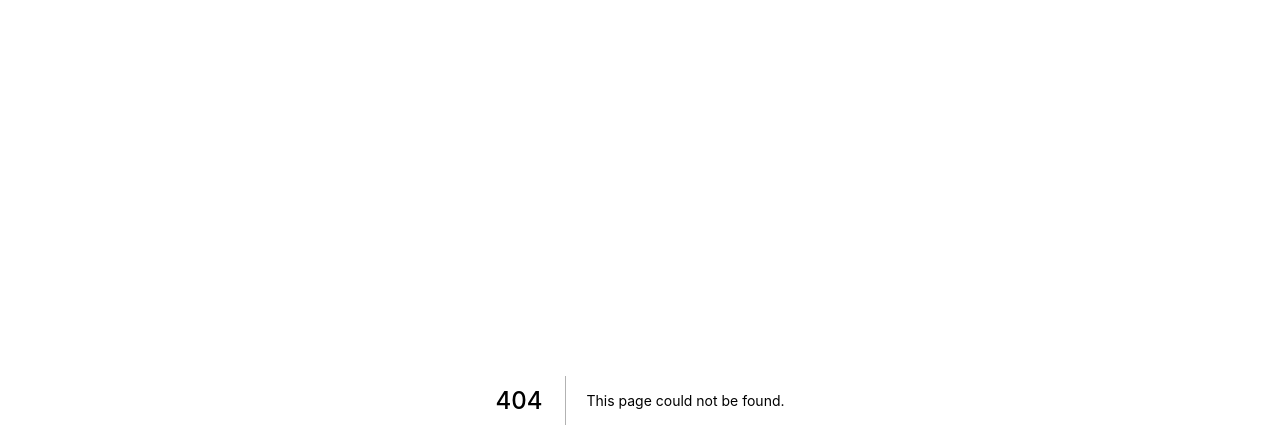
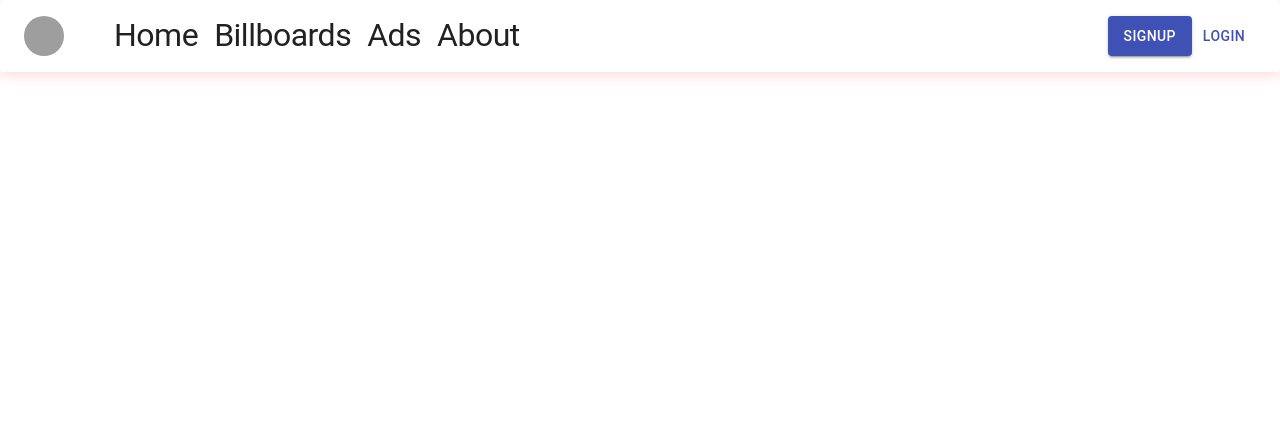
Before and after one commit to viveksri96/adpitchers-frontend, a Next.js app: page /common/Header in a window 1280 px wide. Before the commit this address had no page. Shown: the top 448 px of the page. Built offline with nearby package versions, Linux system fonts and the light colour scheme; grey boxes are pictures that could not be loaded.

Commit message:
feat: added header component

```diff
--- a/package.json
+++ b/package.json
@@ -8,6 +8,8 @@
     "start": "next start"
   },
   "dependencies": {
+    "@material-ui/core": "^4.11.0",
+    "@material-ui/styles": "^4.10.0",
     "next": "9.5.3",
     "react": "16.13.1",
     "react-dom": "16.13.1"
--- /dev/null
+++ b/pages/common/Header.js
@@ -0,0 +1,64 @@
+import Grid from '@material-ui/core/Grid';
+import { Button, Avatar, Typography } from '@material-ui/core';
+import { makeStyles } from '@material-ui/styles';
+
+const useStyles = makeStyles({
+  root: {
+    padding: '16px 24px',
+    border: 0,
+    borderRadius: 3,
+    boxShadow: '0px 1px 15px 1px rgba(255, 105, 135, .3)',
+    color: 'white',
+  },
+  flex: {
+    display: 'flex'
+  },
+  logo: {
+    marginRight: 42
+  },
+  button: {
+    height: 40,
+    textTransform: 'none',
+  },
+  buttonText: {
+    fontSize: 32,
+    fontWeight: 'normal',
+  },
+  avatar: {
+    display: 'flex',
+    justifyContent: 'flex-end'
+  },
+  authButton: {
+    height: 40
+  }
+});
+
+export default function Header() {
+  const classes = useStyles()
+  console.log(classes)
+  return(
+    <Grid container className={classes.root}>
+      <Grid item xs="8" className={classes.flex}>
+        <Avatar
+          className={classes.logo}
+          alt="logo"
+          src="https://tl.vhv.rs/dpng/s/416-4160680_from-liquipedia-playerunknowns-battlegrounds-wiki-logo-png-for.png"
+        />
+        {
+          ['Home', 'Billboards', 'Ads', 'About'].map(buttonName => (
+            <Button className={`${classes.button}`} >
+              <Typography variant='h1' className={classes.buttonText}>
+                {buttonName}
+              </Typography>
+            </Button>
+          ))
+        }
+      </Grid>
+      <Grid item xs="4" className={classes.avatar}>
+        <Button variant="contained" color="primary" className={classes.authButton}>Signup</Button>
+        <Button color="primary" className={classes.authButton}>Login</Button>
+        {/* <Avatar alt="Remy Sharp" src="https://api.adorable.io/avatars/285/abott@adorable.png" /> */}
+      </Grid>
+    </Grid>
+  )
+}
--- a/pages/index.js
+++ b/pages/index.js
@@ -1,65 +1,26 @@
 import Head from 'next/head'
+import Grid from '@material-ui/core/Grid';
 import styles from '../styles/Home.module.css'
+import Header from './common/Header';
+import { ThemeProvider, createMuiTheme } from '@material-ui/core';
+
+const theme = createMuiTheme({
+  typography: {
+    fontFamily: [
+      'Lato',
+      'san-serif'
+    ].join(','),
+  },
+})
+
 
 export default function Home() {
   return (
-    <div className={styles.container}>
+    <ThemeProvider theme={theme}>
       <Head>
-        <title>Create Next App</title>
-        <link rel="icon" href="/favicon.ico" />
+      <link href="https://fonts.googleapis.com/css2?family=Lato:wght@300&display=swap" rel="stylesheet" />
       </Head>
-
-      <main className={styles.main}>
-        <h1 className={styles.title}>
-          Welcome to <a href="https://nextjs.org">Next.js!</a>
-        </h1>
-
-        <p className={styles.description}>
-          Get started by editing{' '}
-          <code className={styles.code}>pages/index.js</code>
-        </p>
-
-        <div className={styles.grid}>
-          <a href="https://nextjs.org/docs" className={styles.card}>
-            <h3>Documentation &rarr;</h3>
-            <p>Find in-depth information about Next.js features and API.</p>
-          </a>
-
-          <a href="https://nextjs.org/learn" className={styles.card}>
-            <h3>Learn &rarr;</h3>
-            <p>Learn about Next.js in an interactive course with quizzes!</p>
-          </a>
-
-          <a
-            href="https://github.com/vercel/next.js/tree/master/examples"
-            className={styles.card}
-          >
-            <h3>Examples &rarr;</h3>
-            <p>Discover and deploy boilerplate example Next.js projects.</p>
-          </a>
-
-          <a
-            href="https://vercel.com/import?filter=next.js&utm_source=create-next-app&utm_medium=default-template&utm_campaign=create-next-app"
-            className={styles.card}
-          >
-            <h3>Deploy &rarr;</h3>
-            <p>
-              Instantly deploy your Next.js site to a public URL with Vercel.
-            </p>
-          </a>
-        </div>
-      </main>
-
-      <footer className={styles.footer}>
-        <a
-          href="https://vercel.com?utm_source=create-next-app&utm_medium=default-template&utm_campaign=create-next-app"
-          target="_blank"
-          rel="noopener noreferrer"
-        >
-          Powered by{' '}
-          <img src="/vercel.svg" alt="Vercel Logo" className={styles.logo} />
-        </a>
-      </footer>
-    </div>
+      <Header />
+    </ThemeProvider>
   )
 }
```
Also changed, not shown: 1 other file (tests, documents, lock files or other folders).
